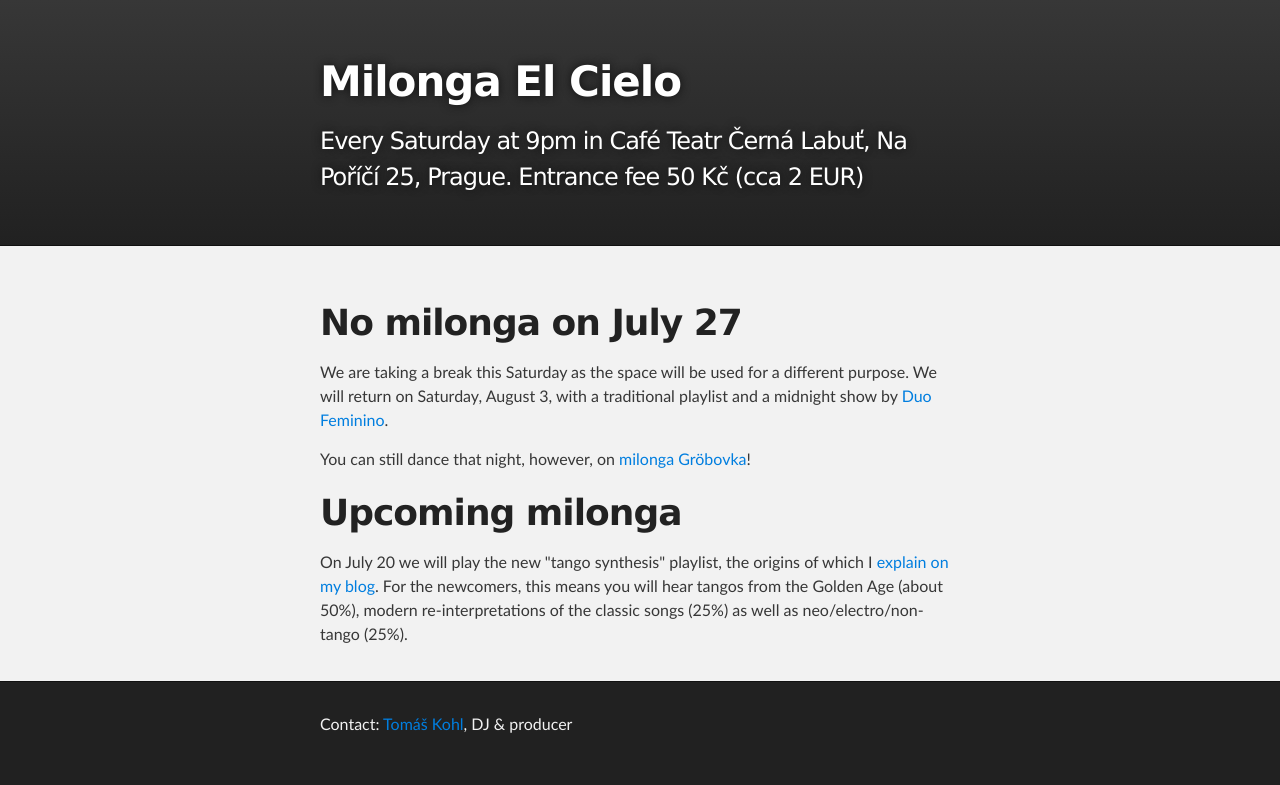
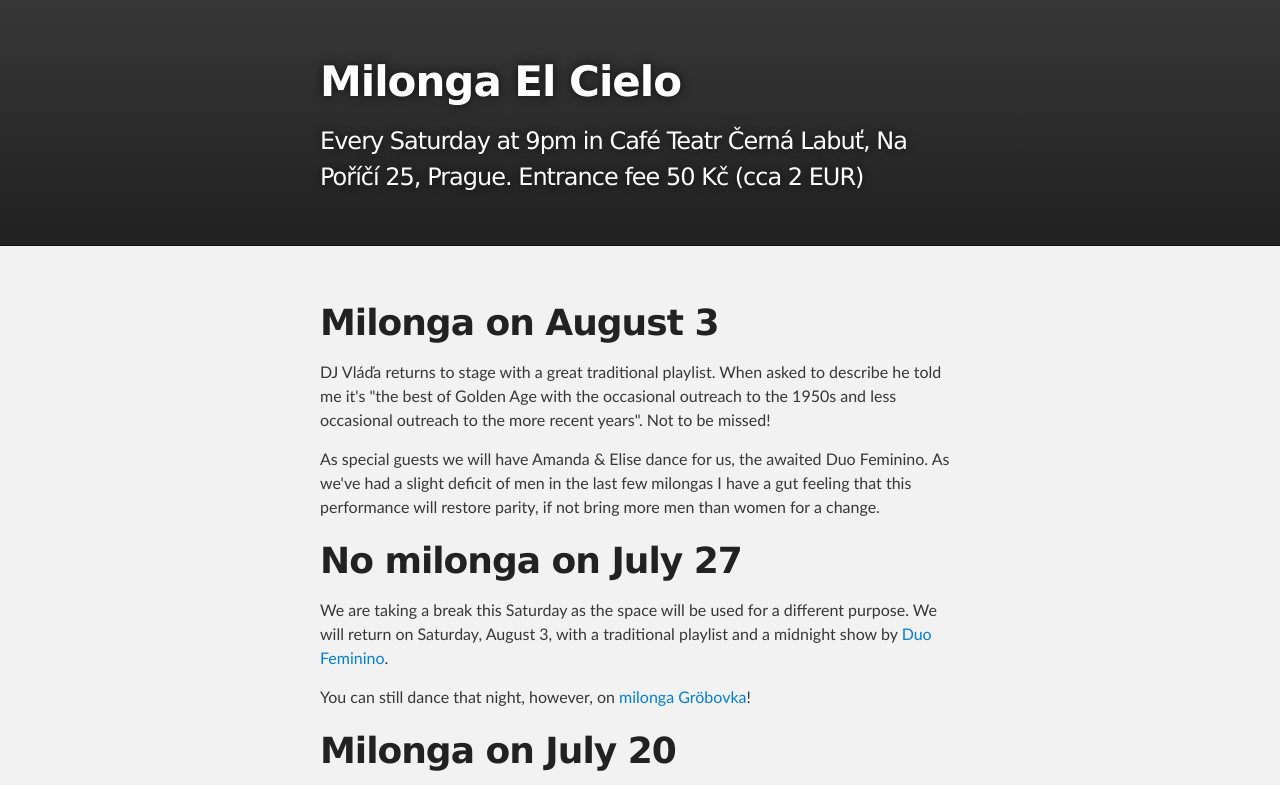
Before and after one commit to teekay/teekay.github.io, a plain HTML site: page index.html in a window 1280 px wide. Shown: the top 785 px of the page. Drawn offline with Linux system fonts and the light colour scheme.

Commit message:
Updated info on milonga on August 3, 2013

```diff
--- a/index.html
+++ b/index.html
@@ -25,12 +25,17 @@
     <!-- MAIN CONTENT -->
     <div id="main_content_wrap" class="outer">
       <section id="main_content" class="inner">
+
+      <h1><a name="upcoming"><span class="octicon octicon-link"></span></a>Milonga on August 3</h1>
+      <p>DJ Vláďa returns to stage with a great traditional playlist. When asked to describe he told me it's "the best of Golden Age with the occasional outreach to the 1950s and less occasional outreach to the more recent years". Not to be missed!</p>
+      <p>As special guests we will have Amanda & Elise dance for us, the awaited Duo Feminino. As we've had a slight deficit of men in the last few milongas I have a gut feeling that this performance will restore parity, if not bring more  men than women for a change.</p>
+
       <h1><a name="outage" class="anchor" href="#outage"><span class="octicon octicon-link"></span></a>No milonga on July 27</h1>
       <p>We are taking a break this Saturday as the space will be used for a different purpose. We will return on Saturday, August 3, with a traditional playlist and a midnight show by <a href="http://www.buenosairestango.cz/cs/akce_cs/workshop-s-elise-amandou">Duo Feminino</a>.</p>
       <p>You can still dance that night, however, on <a href="http://www.tangoinprague.eu/">milonga Gröbovka</a>!</p>
 
         <h1>
-<a name="upcoming-milonga" class="anchor" href="#upcoming-milonga"><span class="octicon octicon-link"></span></a>Upcoming milonga</h1>
+<a name="milonga-on-july-20" class="anchor" href="#milonga-on-july-20"><span class="octicon octicon-link"></span></a>Milonga on July 20</h1>
 
 <p>On July 20 we will play the new "tango synthesis" playlist, the origins of which I <a href="http://tangodjnotes.com/blog/2013/7/searching-for-the-right-alt-milonga-format">explain on my blog</a>. For the newcomers, this means you will hear tangos from the Golden Age (about 50%), modern re-interpretations of the classic songs (25%) as well as neo/electro/non-tango (25%).</p>
       </section>
```
